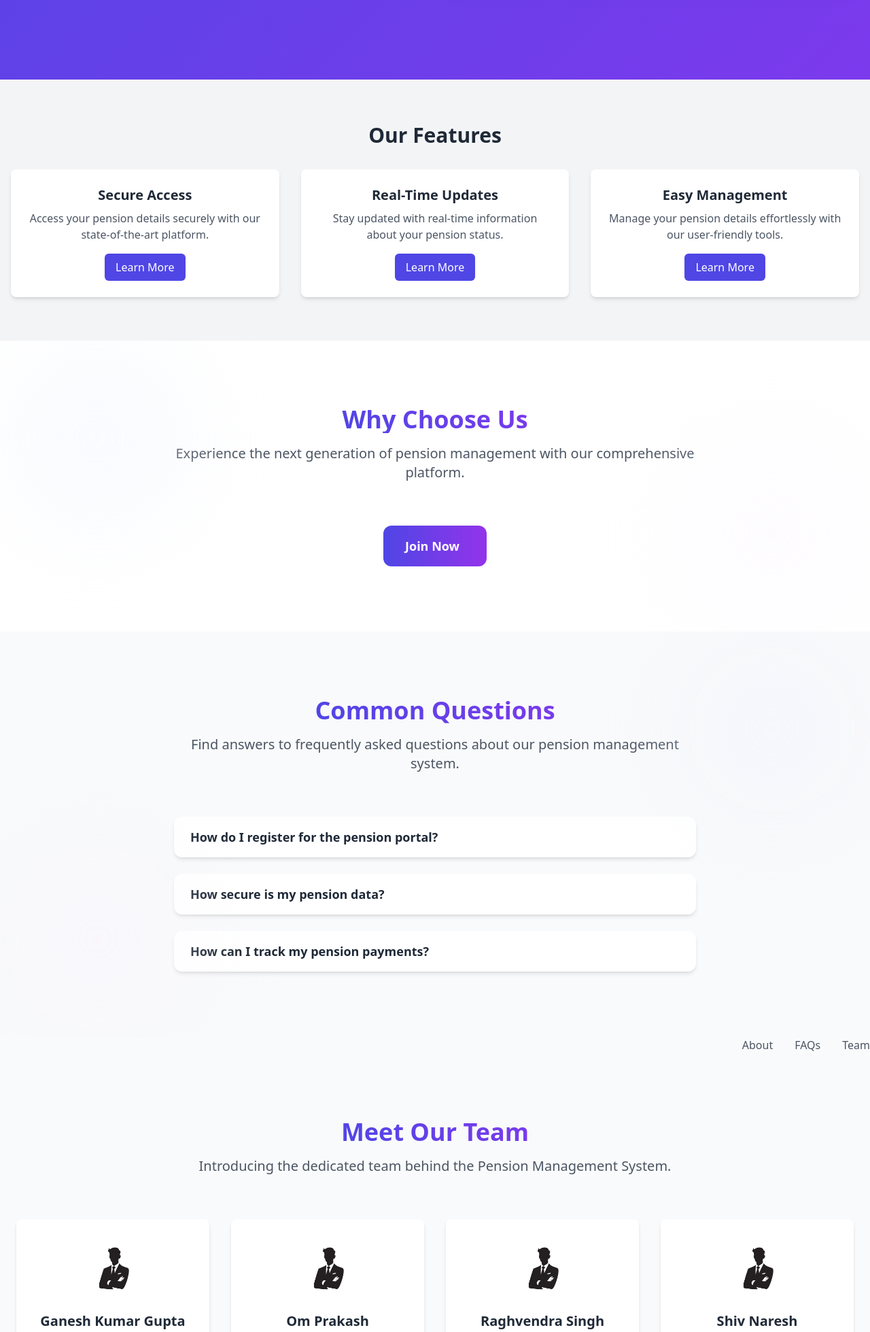
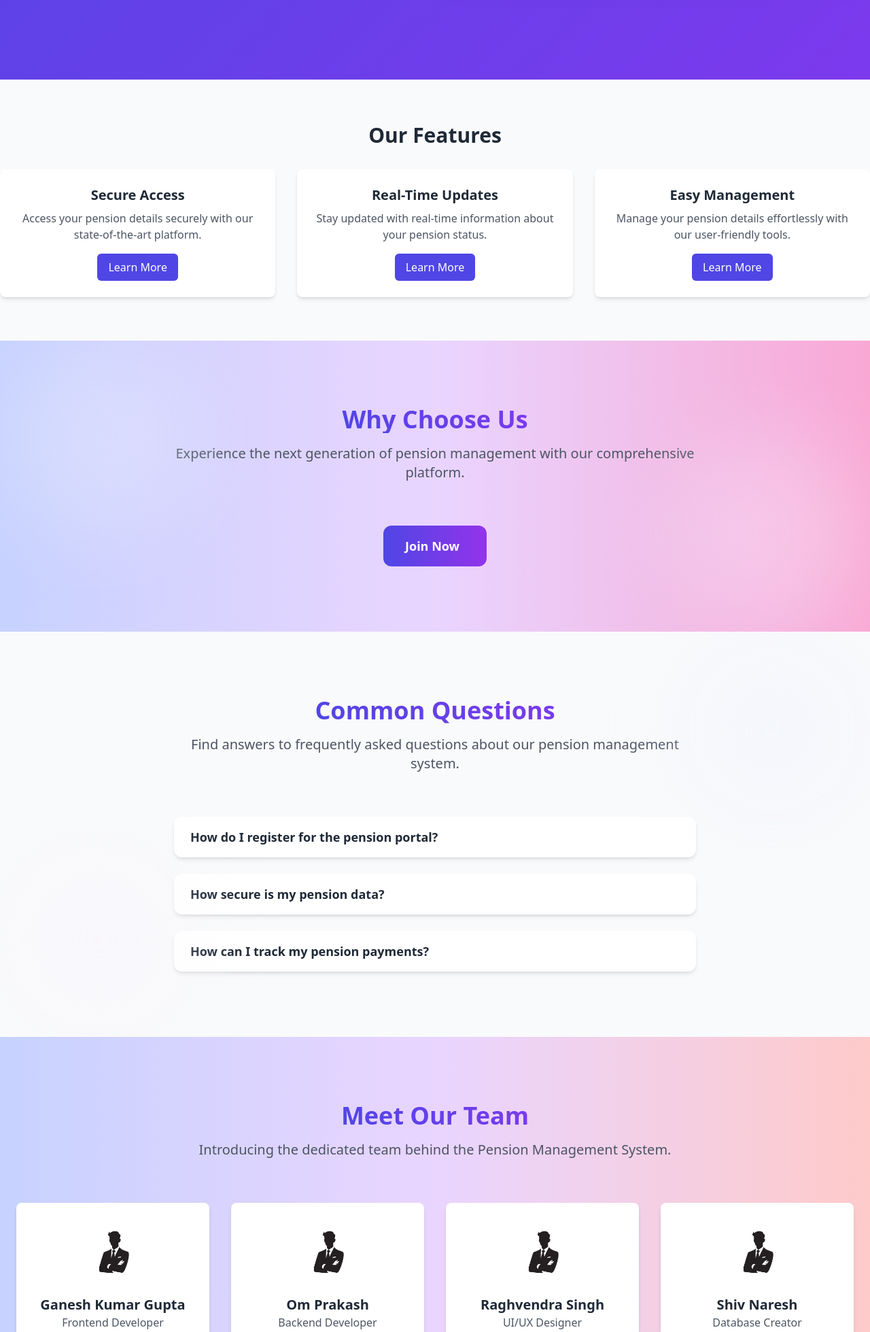
Before and after one commit to coderganeshgupta/tailwind-web-page, a PHP site: page / in a window 1280 px wide. Shown: the part 683-2642 px from the top of the page at 68% size. Run offline with PHP 8.4, Linux system fonts and the light colour scheme; some libraries are stand-ins or nearby versions.

Commit message:
Initial commit

```diff
--- a/Project/index.php
+++ b/Project/index.php
@@ -159,8 +159,7 @@
             </div>
         </div>
     </div>
-    <section id="features" class="py-16 bg-gray-100 opacity-0 transform translate-y-10 transition-all duration-700">    <div class="container mx-auto px-4">
-        <h2 class="text-3xl font-bold text-center text-gray-800 mb-8">Our Features</h2>
+    <section id="features" class="py-16  opacity-0 transform translate-y-10 transition-all duration-700">                <h2 class="text-3xl font-bold text-center text-gray-800 mb-8">Our Features</h2>
         <div class="grid grid-cols-1 md:grid-cols-3 gap-8">
             <div class="bg-white p-6 rounded-lg shadow-md text-center">
                 <i class="fas fa-user-shield text-indigo-600 text-4xl mb-4"></i>
@@ -204,7 +203,7 @@
 
 
     <!-- About Section -->
-    <section id="about" class="py-24 bg-white relative overflow-hidden">
+    <section id="about" class="py-24 bg-gradient-to-r from-indigo-200 via-purple-200 to-pink-300 relative overflow-hidden">
         <div class="container mx-auto px-6">
             <div class="text-center mb-16" data-aos="fade-up">
                 <h2 class="text-4xl font-bold gradient-text inline-block mb-4">Why Choose Us</h2>
@@ -278,15 +277,10 @@
         <div class="absolute bottom-0 left-0 w-72 h-72 bg-purple-50 rounded-full filter blur-3xl opacity-30"></div>
     </section>
 
-    <!-- Navigation Links Section -->
-<div class="container flex justify-end gap-8">
-    <a href="#about" class="nav-link text-gray-600 hover:text-indigo-600 transition-colors duration-300">About</a>
-    <a href="#faqs" class="nav-link text-gray-600 hover:text-indigo-600 transition-colors duration-300">FAQs</a>
-    <a href="#team" class="nav-link text-gray-600 hover:text-indigo-600 transition-colors duration-300">Team</a> <!-- Updated -->
-</div>
 
 
-<section id="Team" class="py-24 bg-gray-50 relative overflow-hidden">
+
+<section id="Team" class="py-24 bg-gradient-to-r from-indigo-200 via-purple-200 to-red-200 relative overflow-hidden">
     <div class="container mx-auto px-6">
         <div class="text-center mb-16" data-aos="fade-up">
             <h2 class="text-4xl font-bold gradient-text inline-block mb-4">Meet Our Team</h2>
```
